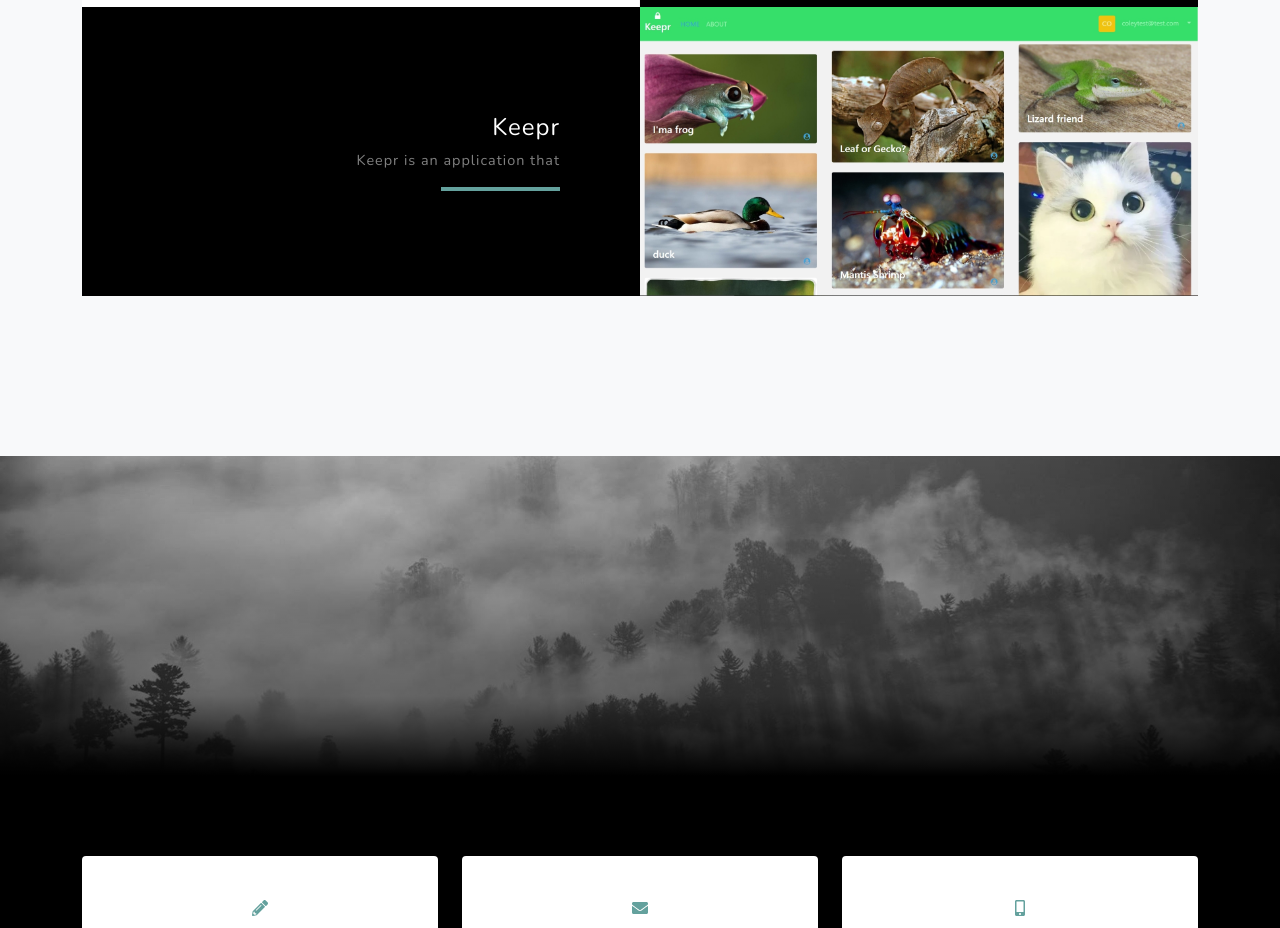
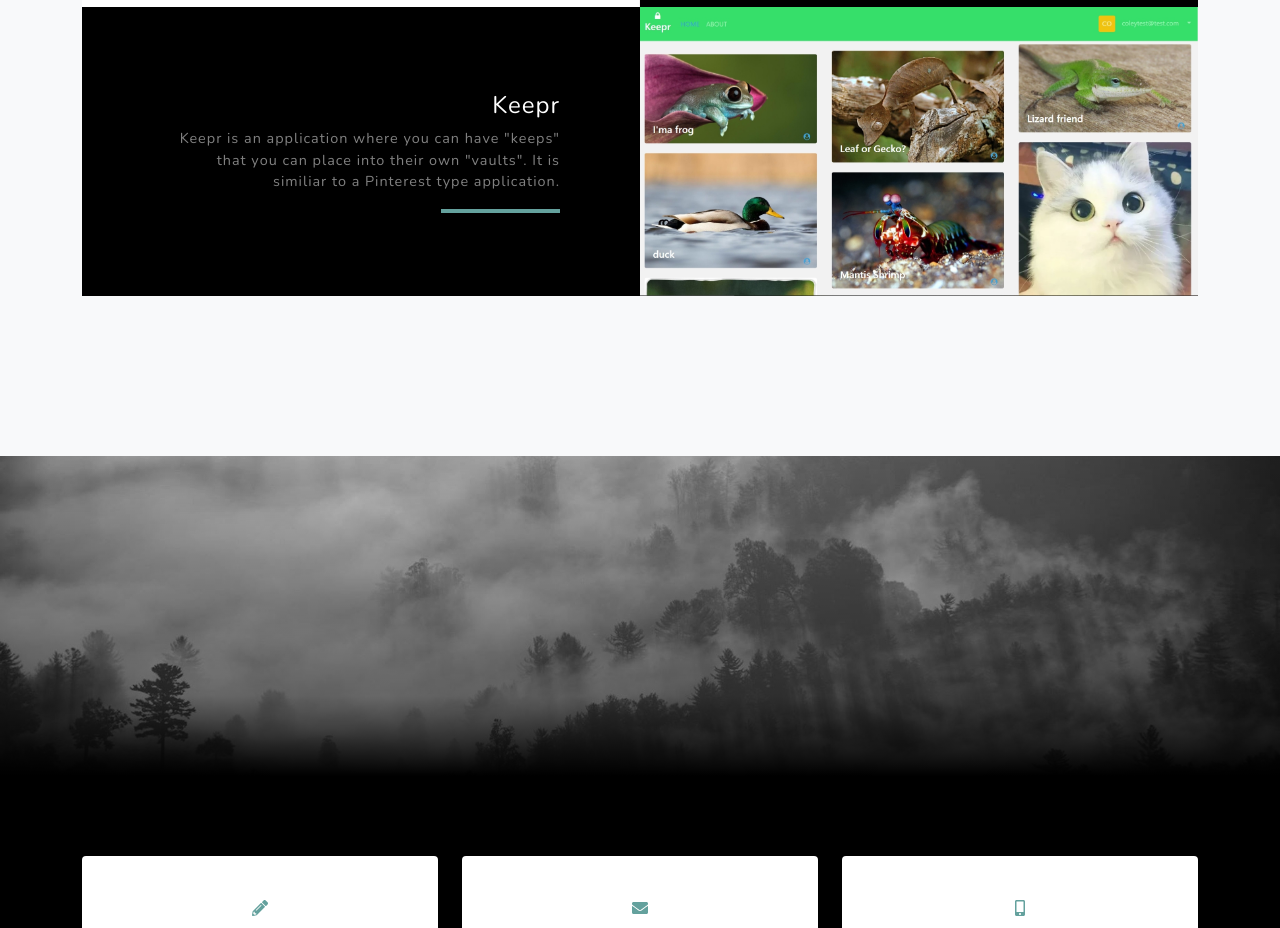
Before and after one commit to ColeyDohmen/coleydohmen.github.io, a website: page dist/index.html in a window 1280 px wide. Shown: the part 2180-3108 px from the top of the page. Drawn offline with nearby package versions, Linux system fonts and the light colour scheme.

Commit message:
Keepr update

```diff
--- a/dist/index.html
+++ b/dist/index.html
@@ -108,7 +108,9 @@
                         <div class="d-flex h-100">
                             <div class="project-text w-100 my-auto text-center text-lg-right">
                                 <h4 class="text-white">Keepr</h4>
-                                <p class="mb-0 text-white-50">Keepr is an application that</p>
+                                <p class="mb-0 text-white-50">Keepr is an application where you can have "keeps" that
+                                    you can place into their own "vaults". It is similiar to a Pinterest type
+                                    application.</p>
                                 <hr class="d-none d-lg-block mb-0 mr-0" />
                             </div>
                         </div>
```
